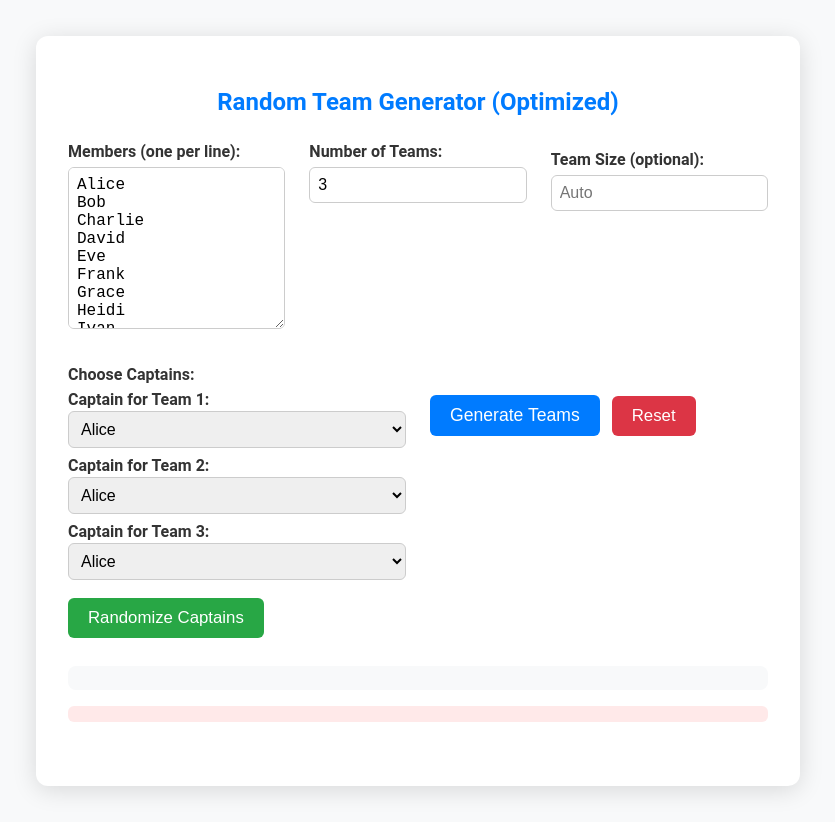
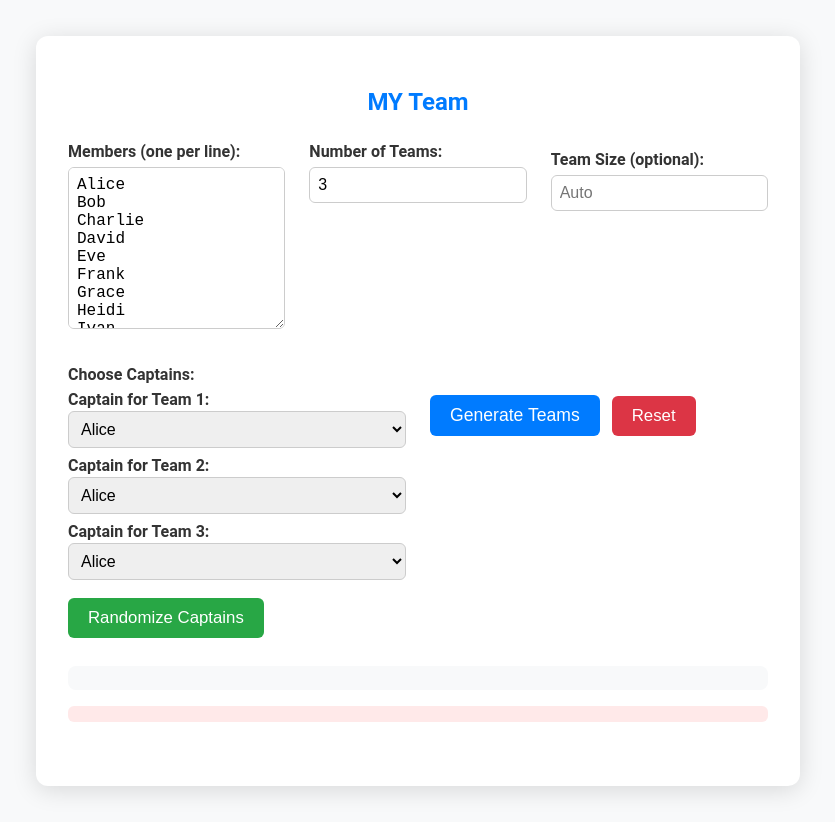
Before and after one commit to Param9204/team, a plain HTML site: page index.html in a window 1280 px wide. Shown: the whole page, without its empty margins (222-1057 px from the left). Drawn offline with Linux system fonts and the light colour scheme.

Commit message:
Add files via upload

```diff
--- a/index.html
+++ b/index.html
@@ -43,7 +43,7 @@
 </head>
 <body>
   <div class="container">
-    <h2>Random Team Generator (Optimized)</h2>
+    <h2>MY Team</h2>
     <div class="inputs">
       <div class="input-group">
         <label for="members">Members (one per line):</label>
```
